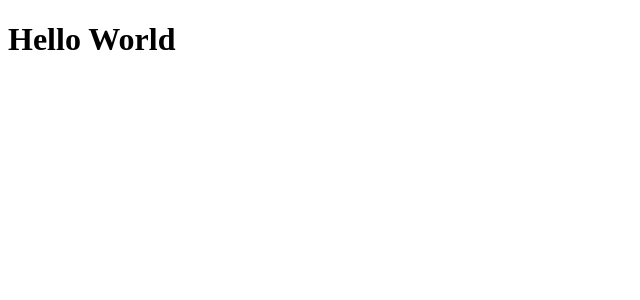
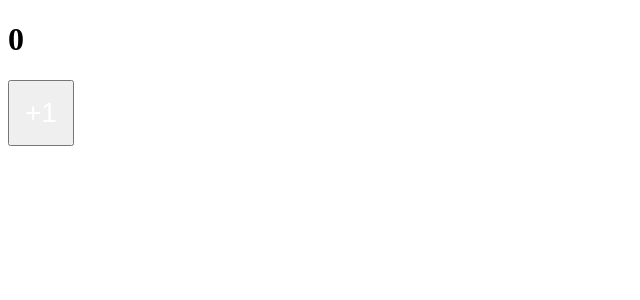
Before and after one commit to AisultanBaltabayev/webpack-learning, a React app: page / in a window 1280 px wide. Shown: the top 300 px of the page, without its empty margins (0-640 px from the left). Built offline with nearby package versions, Linux system fonts and the light colour scheme.

Commit message:
feat(webpack, scss): add scss loaders to webpack && also add MiniCssExtractPlugin for prod build

```diff
--- a/package.json
+++ b/package.json
@@ -19,9 +19,14 @@
     "@types/react-dom": "18.2.11",
     "@types/webpack": "5.28.3",
     "@types/webpack-dev-server": "4.7.2",
+    "css-loader": "6.8.1",
     "dotenv": "^16.3.1",
     "html-webpack-plugin": "5.5.3",
+    "mini-css-extract-plugin": "2.7.6",
     "prettier": "^3.1.0",
+    "sass": "1.69.0",
+    "sass-loader": "13.3.2",
+    "style-loader": "3.3.3",
     "ts-loader": "9.5.0",
     "ts-node": "10.9.1",
     "typescript": "5.2.2",
--- /dev/null
+++ b/src/components/App.scss
@@ -0,0 +1,9 @@
+button {
+    color: darkred;
+    padding: 15px;
+
+    span{
+        color: white;
+        font-size: 28px;
+    }
+}
--- a/src/components/App.tsx
+++ b/src/components/App.tsx
@@ -1,9 +1,27 @@
+import "./App.scss";
+import { useState } from "react";
+
 interface AppProps {}
 
 const App = (props: AppProps) => {
+  const [count, setCount] = useState<number>(0);
+
+  const increment = () => {
+    setCount((prev) => prev + 1);
+  };
   return (
     <div>
-      <h1>Hello World</h1>
+      <h1
+      // className={classes.value}
+      >
+        {count}
+      </h1>
+      <button
+        // className={classes.button}
+        onClick={increment}
+      >
+        <span>+1</span>
+      </button>
     </div>
   );
 };
--- a/webpack.config.ts
+++ b/webpack.config.ts
@@ -3,6 +3,7 @@ import webpack from "webpack";
 import HtmlWebpackPlugin from "html-webpack-plugin";
 import type { Configuration } from "webpack";
 import type { Configuration as DevServerConfiguration } from "webpack-dev-server";
+import MiniCssExtractPlugin from "mini-css-extract-plugin";
 
 type Mode = "production" | "development";
 
@@ -16,6 +17,7 @@ export default (scriptEnv: { mode: Mode }) => {
   const mode = scriptEnv.mode;
   const { globalEnv, globalEnvKeys } = getGlobalEnv(mode);
   const isDev = mode === "development";
+  const isProd = mode === "production";
 
   const devServer: DevServerConfiguration = {
     port: globalEnv.PORT ?? 3000,
@@ -48,9 +50,25 @@ export default (scriptEnv: { mode: Mode }) => {
       }),
       // медленный плагин для проды
       isDev && new webpack.ProgressPlugin(),
+      isProd &&
+        new MiniCssExtractPlugin({
+          filename: "css/[name].[contenthash:8].css",
+          chunkFilename: "css/[name].[contenthash:8].css",
+        }),
     ].filter(Boolean),
     module: {
       rules: [
+        {
+          test: /\.s[ac]ss$/i,
+          use: [
+            // Creates `style` nodes from JS strings
+            isDev ? "style-loader" : MiniCssExtractPlugin.loader,
+            // Translates CSS into CommonJS
+            "css-loader",
+            // Compiles Sass to CSS
+            "sass-loader",
+          ],
+        },
         {
           // ts-loader по дефолту умеет работать с JSX
           test: /\.tsx?$/,
```
Also changed, not shown: 1 other file (tests, documents, lock files or other folders).
